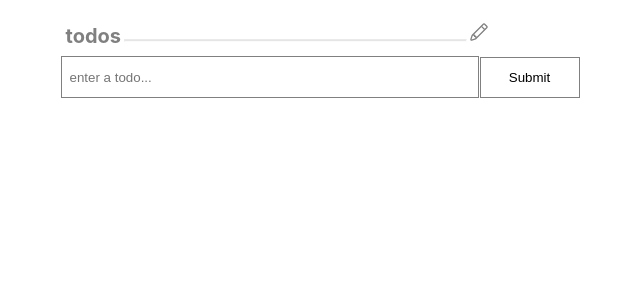
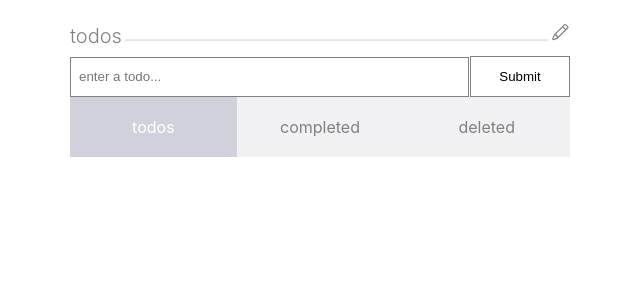
Before and after one commit to scottjason/todos-react-hooks, a React (Create React App) app: page / in a window 1280 px wide. Shown: the top 300 px of the page, without its empty margins (320-960 px from the left). Built offline with nearby package versions, Linux system fonts and the light colour scheme.

Commit message:
added panel and hover states

```diff
--- a/src/components/App.js
+++ b/src/components/App.js
@@ -2,19 +2,21 @@ import React, { useReducer } from 'react'
 import './App.style.css'
 import Header from './Header/Header'
 import Todos from './Todos/Todos'
+import Tabs from './Tabs/Tabs';
 import InputPanel from './InputPanel/InputPanel'
-import reducer from '../reducer/'
+import reducer from '../reducer'
 
 const initialState = { todos: [] }
 
 function App() {
   const [state, dispatch] = useReducer(reducer, initialState)
   return (
-    <div className='app-container'>
-      <Header state={{ ...state }} dispatch={ dispatch } />
-      <InputPanel state={{ ...state }} dispatch={ dispatch } />
-      <Todos state={{ ...state }} dispatch={ dispatch } />
-    </div>
+    <main className="app-container">
+      <Header state={{ ...state }} dispatch={dispatch} />
+      <InputPanel state={{ ...state }} dispatch={dispatch} />
+      <Tabs state={{ ...state }} dispatch={dispatch} />
+      <Todos state={{ ...state }} dispatch={dispatch} />
+    </main>
   )
 }
 
--- a/src/components/Header/Header.js
+++ b/src/components/Header/Header.js
@@ -1,21 +1,17 @@
 import React, { useState, useEffect } from 'react'
 import { BsPencil } from 'react-icons/bs';
-
-
 import './Header.style.css'
 
 function Header(props) {
-
   const [headerCopy, setHeaderCopy] = useState('')
 
   const generateHeaderCopy = () => {
     const numTodos = props.state.todos.length
     if (numTodos > 0) {
       return numTodos === 1 ? `you have ${numTodos} todo` : `you have ${numTodos} todos`
-    } else {
-      return `you have no todos, enter a new todo to get started`
     }
-	}
+    return 'you have no todos, enter a new todo to get started'
+  }
 
   const updatedHeader = generateHeaderCopy()
   useEffect(() => {
@@ -23,10 +19,10 @@ function Header(props) {
   }, [updatedHeader])
 
   return (
-    <div className='header-container'>
-      <h1 className='header'>todos</h1>
-      <hr className='line'/>
-      <BsPencil className='pencil-icon' />
+    <div className="header-container">
+      <h1 className="header">todos</h1>
+      <hr className="line" />
+      <BsPencil className="pencil-icon" />
     </div>
   )
 }
--- a/src/components/Header/Header.style.css
+++ b/src/components/Header/Header.style.css
@@ -5,22 +5,22 @@
   align-items: center;
   height: 40px;
   color: grey;
-  padding-left: 1rem;
   width: calc(100% - 2rem);
-	max-width: 525px;
+	max-width: 500px;
   min-width: 280px;
 }
 
 .header {
   font-size: 1.25rem;
   margin: 0;
+  font-weight: 300;
 }
 
 .line {
   background-color: grey;
   height: 1px;
   margin: 0;
-  width: 65%;
+  width: 90%;
   margin-left: .2rem;
   margin-top: .5rem;
   opacity: .2;
--- a/src/components/InputPanel/InputPanel.js
+++ b/src/components/InputPanel/InputPanel.js
@@ -2,21 +2,18 @@ import React, { createRef } from 'react'
 import { v4 as uuidv4 } from 'uuid';
 import './InputPanel.style.css'
 
-const InputPanel = props => {
-
+const InputPanel = (props) => {
   const todoRef = createRef()
 
-  const generateTodo = message => {
-    return {
+  const generateTodo = (message) => ({
     id: uuidv4(),
     message,
-      createdAt: Date.now(),
     isCompleted: false,
     isDeleted: false,
-    }
-  }
+    createdAt: Date.now(),
+  })
 
-  const onHandleSubmit = e => {
+  const onHandleSubmit = (e) => {
   	e && e.preventDefault()
   	const message = todoRef.current.value
   	if (message) {
@@ -27,21 +24,21 @@ const InputPanel = props => {
   }
   return (
     <form
-      className='input-panel-container'
+      className="input-panel-container"
       onSubmit={onHandleSubmit}
-      autoComplete='off'
+      autoComplete="off"
     >
       <input
-	    type='text'
-	    name='todo'
+        type="text"
+        name="todo"
         ref={todoRef}
-	    placeholder={'enter a todo...'}
-	    className={'todo-input'}
+        placeholder="enter a todo..."
+        className="todo-input"
       />
       <input
-	    type='submit'
-	    value='Submit'
-	    className='submit'
+        type="submit"
+        value="Submit"
+        className="submit"
         onClick={onHandleSubmit}
       />
     </form>
--- a/src/components/InputPanel/InputPanel.style.css
+++ b/src/components/InputPanel/InputPanel.style.css
@@ -5,13 +5,13 @@
 	align-items: center;
 	justify-content: center;
 	width: calc(100% - 2rem);
-	max-width: 600px;
+	max-width: 500px;
 	min-width: 280px;
 	height: auto;
 }
 
 .todo-input {
-	width: 70%;
+	width: 100%;
 	max-width: 400px;
 	min-width: 210px;
 	height: 40px;
@@ -19,6 +19,7 @@
 	outline: none;
 	border: 1px solid gray;
 	padding: 0 .5rem 0 .5rem;
+	box-sizing: border-box;
 }
 
 .submit {
@@ -31,4 +32,5 @@
 	margin-left: 1px;
 	cursor: pointer;
 	border: 1px solid gray;
+	box-sizing: border-box;
 }
--- a/src/components/Tabs/Tabs.js
+++ b/src/components/Tabs/Tabs.js
@@ -0,0 +1,38 @@
+import React, { useState } from 'react'
+import './Tabs.style.css'
+
+const Tabs = props => {
+  const [isHovered, setHovered] = useState('tab-0')
+
+  const generateClass = className => {
+    return className === isHovered ? `${className} hovered` : className;
+  }
+
+  const onMouseEnter = className => {
+    return className !== isHovered ? setHovered(className) : className.split('')[0];
+  }
+
+  return (
+    <div className='tabs-container'>
+      <ul className='tabs'>
+        <li
+          onMouseEnter={() => onMouseEnter('tab-0')}
+          className={generateClass('tab-0')}>
+            todos
+        </li>
+        <li
+          onMouseEnter={() => onMouseEnter('tab-1')}
+          className={generateClass('tab-1')}>
+            completed
+        </li>
+        <li
+        onMouseEnter={() => onMouseEnter('tab-2')}
+        className={generateClass('tab-2')}>
+            deleted
+        </li>
+      </ul>
+    </div>
+  )
+}
+
+export default Tabs
--- a/src/components/Tabs/Tabs.style.css
+++ b/src/components/Tabs/Tabs.style.css
@@ -0,0 +1,51 @@
+.tabs-container {
+  position: relative;
+  width: calc(100% - 2rem);
+  max-width: 500px;
+  min-width: 280px;
+  height: auto;
+  background-color: #f1f1f3;
+}
+
+.tabs {
+  position: relative;
+  display: flex;
+  flex-direction: row;
+  justify-content: center;
+  align-items: center;
+  width: 100%;
+  height: 100%;
+  max-height: 60px;
+  padding: 0;
+  margin: 0;
+}
+
+.tab-0,
+.tab-1,
+.tab-2 {
+  position: relative;
+  display: flex;
+  align-items: center;
+  justify-content: center;
+  width: 100%;
+  max-width: 35%;
+  height: 100%;
+  min-height: 60px;
+  max-height: 60px;
+  text-align: center;
+  color: grey;
+  list-style-type: none;
+  cursor: pointer;
+  box-sizing: border-box;
+  background-color: #f1f1f3;
+  transition: all 0.25s ease;
+}
+
+.hovered {
+  background-color: #D1D1DC;
+  color: #ffffff;
+}
+
+.tab:nth-child(1) {
+  border: none;
+}
--- a/src/components/Todo/Todo.js
+++ b/src/components/Todo/Todo.js
@@ -3,7 +3,7 @@ import './Todo.style.css'
 
 function Todo({ todo }) {
   return (
-    <div className='todo-container'>
+    <div className="todo-container">
       <p>{ todo.message }</p>
     </div>
   );
--- a/src/components/Todos/Todos.js
+++ b/src/components/Todos/Todos.js
@@ -3,15 +3,16 @@ import './Todos.style.css';
 import Todo from '../Todo/Todo';
 
 function Todos(props) {
-  const todos = [ ...props.state.todos ]
+  const todos = [...props.state.todos]
   console.log(todos)
   return (
-    <div className='todos-container'>
-      {todos.map(todo => {
-      	return <Todo
-      	  key={todo.id}
-      	  todo={todo} />
-      })}
+    <div className="todos-container">
+      {todos.map((todo) => (
+        <Todo
+          key={todo.id}
+          todo={todo}
+        />
+      ))}
     </div>
   );
 }
--- a/src/index.js
+++ b/src/index.js
@@ -7,5 +7,5 @@ ReactDOM.render(
   <React.StrictMode>
     <App />
   </React.StrictMode>,
-  document.getElementById('root')
+  document.getElementById('root'),
 )
```
Also changed, not shown: package.json (+3 -6 lines), src/reducer/index.js (line endings or trailing spaces), 1 other file (tests, documents, lock files or other folders). Lines whose indentation alone changed are shown as unchanged.
